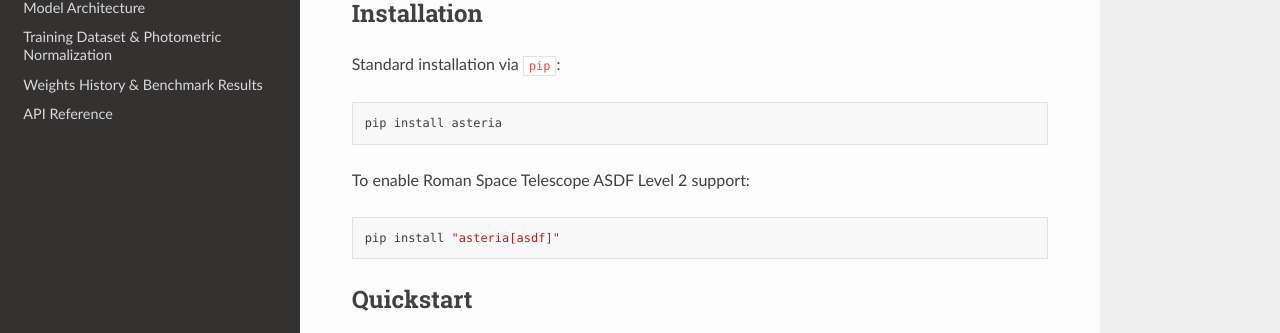
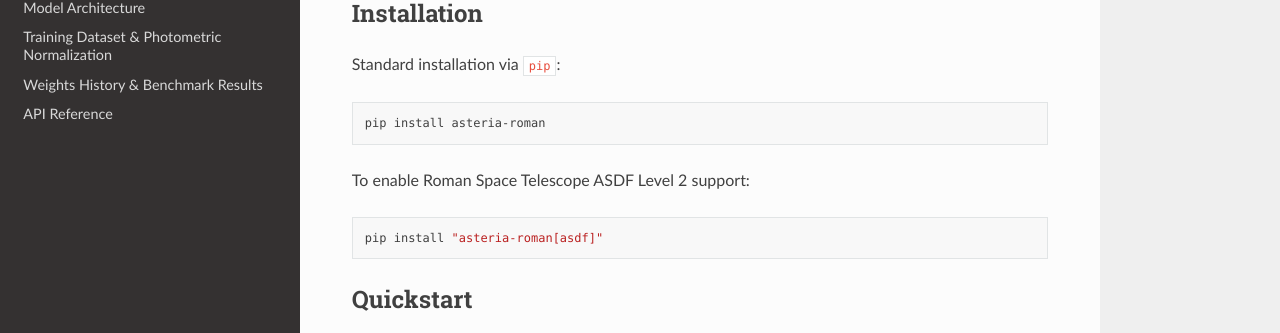
Before and after one commit to PabloMSanAla/asteria, a Sphinx documentation site: the page built from docs/index.rst, in a window 1280 px wide and 900 px high, scrolled down 732 px. Shown: the part 144-477 px from the top of the window. Built offline with Sphinx 7.4.7 and the Read the Docs theme 3.1.0, drawn with Linux system fonts in a browser that asks for light colours.

Commit message:
Rename PyPI distribution package to asteria-roman

```diff
--- a/docs/index.rst
+++ b/docs/index.rst
@@ -36,13 +36,13 @@ Standard installation via ``pip``:
 
 .. code-block:: bash
 
-   pip install asteria
+   pip install asteria-roman
 
 To enable Roman Space Telescope ASDF Level 2 support:
 
 .. code-block:: bash
 
-   pip install "asteria[asdf]"
+   pip install "asteria-roman[asdf]"
 
 Quickstart
 ----------
--- a/pyproject.toml
+++ b/pyproject.toml
@@ -3,7 +3,7 @@ requires = ["hatchling"]
 build-backend = "hatchling.build"
 
 [project]
-name = "asteria"
+name = "asteria-roman"
 version = "0.1.0"
 description = "Lightweight astronomical deep learning inference engine and instance deblender powered by boundary-aware UNet++"
 readme = "README.md"
```
Also changed, not shown: README.md (+1 -1 lines), 1 other file.
